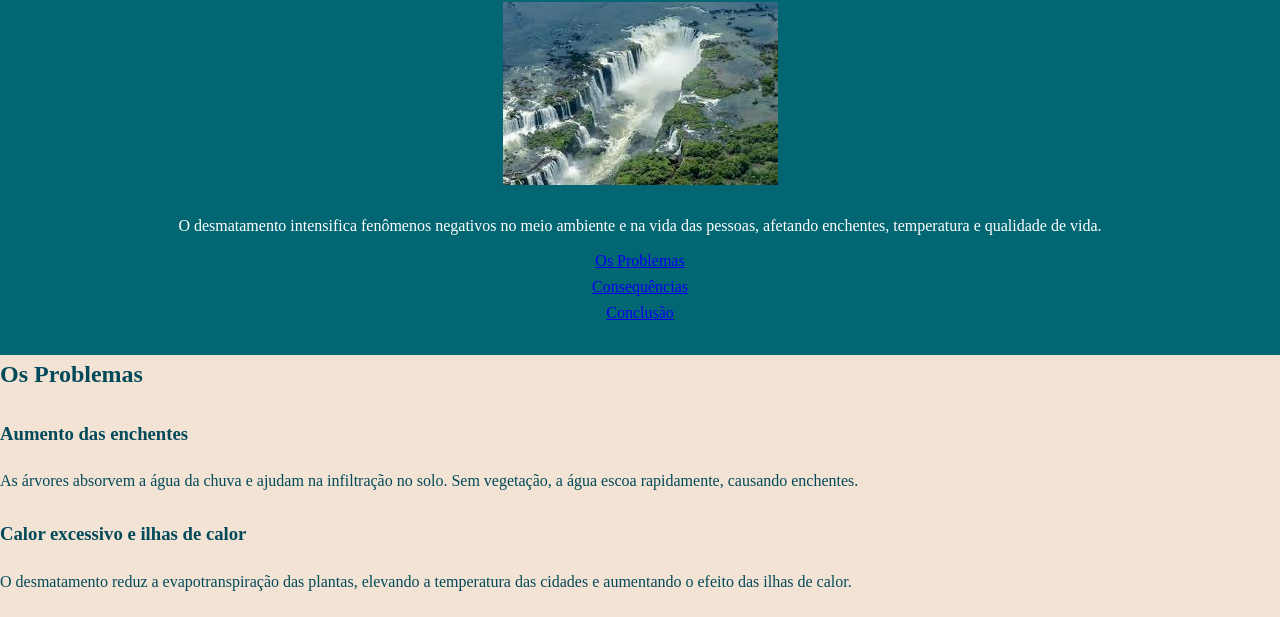
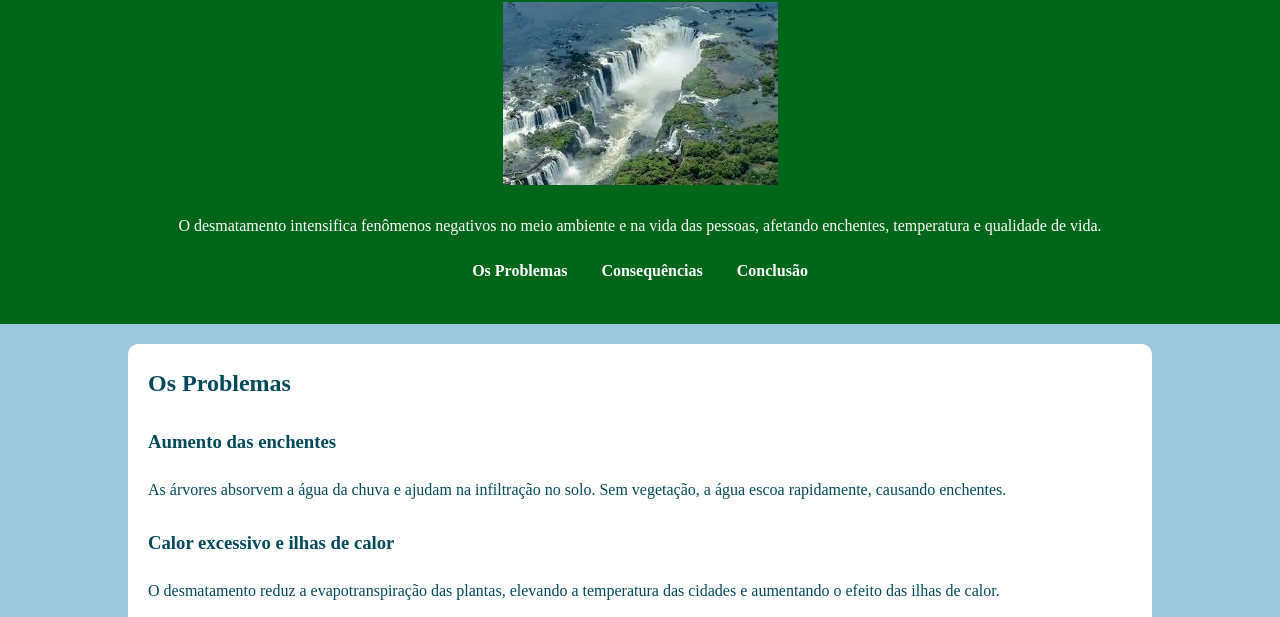
Before and after one commit to ssl-cruz/Agrinho2025, a plain HTML site: page index.html in a window 1280 px wide. Shown: the part 79-696 px from the top of the page. Drawn offline with Linux system fonts and the light colour scheme; a web font is replaced by a local one.

Commit message:
alteração

```diff
--- a/index.html
+++ b/index.html
@@ -68,6 +68,6 @@
     </footer>
 </body>
 </html>
-<img src="cataratas-do-iguac.jpg" alt="Foto das Cataratas do Iguaçu, um lugar com muitas árvores e mata nativa preservada.">
+<alt="Foto das Cataratas do Iguaçu, um lugar com muitas árvores e mata nativa preservada.">
 <a href="https://www.youtube.com/v=ILh7nDEKGqc&pp=ygUXSW1wYWN0byBkbyBEZXNtYXRhbWVudG8%3D" class="cta-button" target="_blank">Como impacta o mundo? <i class="fa-solid fa-arrow-up-right-from-square" style="color: var(--text-color);"></i></a>
 <a href="https://www.youtube.com/watch?v=IIh7nDEkGqc&pp=ygUXSW1wYWN0byBkbyBEZXMgbWF0YW1lbnQ%3D" class="cta-button" target="_blank">Como impacta o mundo? <i class="fa-solid fa-arrow-up-right-from-square" style="color: var(--text-color);"></i></a>
--- a/style.css
+++ b/style.css
@@ -2,10 +2,10 @@
 
 /* Variáveis */
 :root {
-    --primary-color: #026773;
+    --primary-color: #00661a;
     --secondary-color: #3CA6A6;
     --text-color: #024959;
-    --background-color: #F2E3D5;
+    --background-color: #9bc9db;
     --button-hover: #012E40;
     --font-body: "Chocolate Classical Sans", serif;
     --font-titulo: "Rakkas", serif;
@@ -54,6 +54,36 @@ nav ul {
     list-style: none;
     padding: 10px;
 }
+nav ul li{
+    display:inline;
+    margin: 0 15px;
+}
+
+nav ul li a {
+    color:white;
+    text-decoration: none;
+    font-weight: bold;
+}
+
+nav ul li a:hover {
+    text-decoration: underline;
+}
+
+.conteudo {
+    background: white;
+    padding: 20px;
+    margin: 20px auto;
+    width: 80%;
+    border-radius: 10px;
+    box-shadow: 2px 2px 10px rgba (0, 0, 0, 0.1);
+}
+
+ul{
+    list-style-type: square;
+    margin: 10px 0;
+    padding-left: 20px;
+}
+.cta-button
 
 /* código omitido */
 /* Responsividade */
```
Also changed, not shown: img/cataratas-do-iguac.jpg (added).
